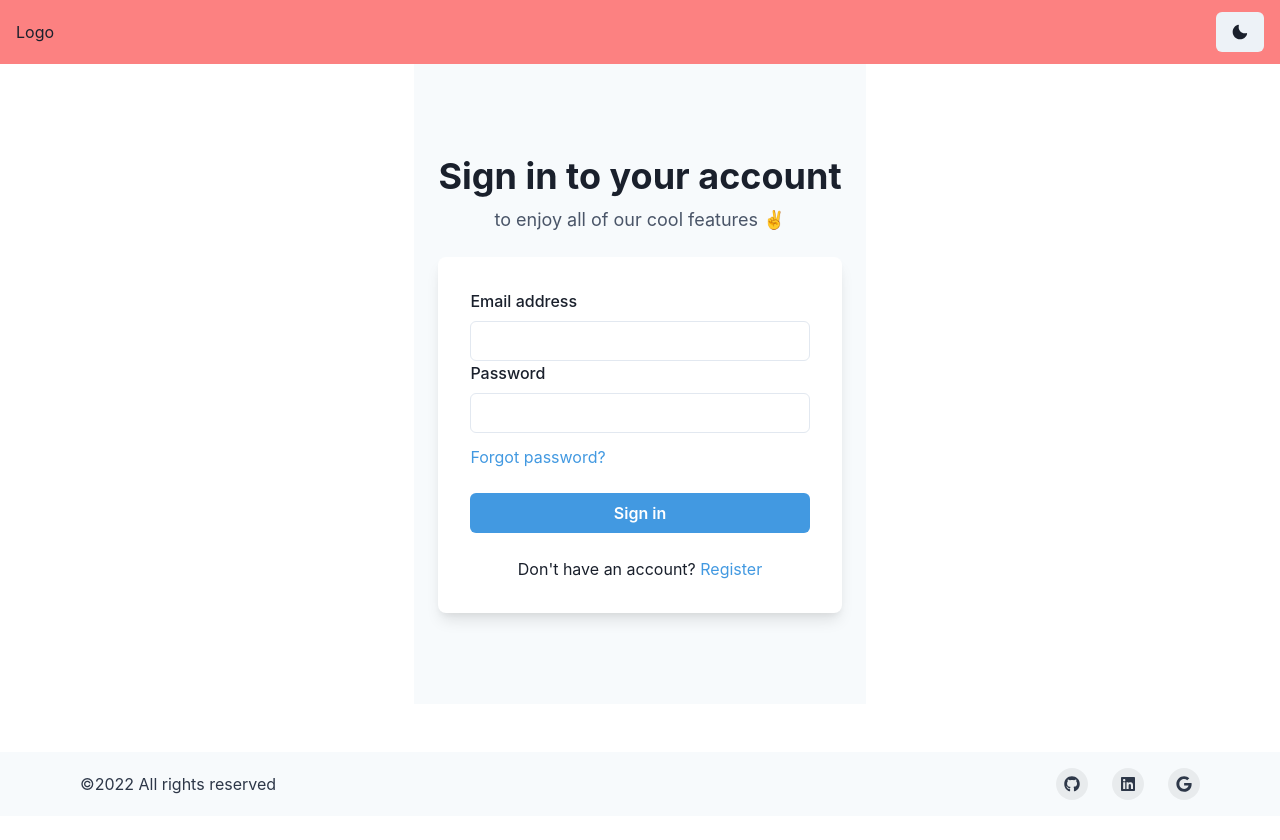
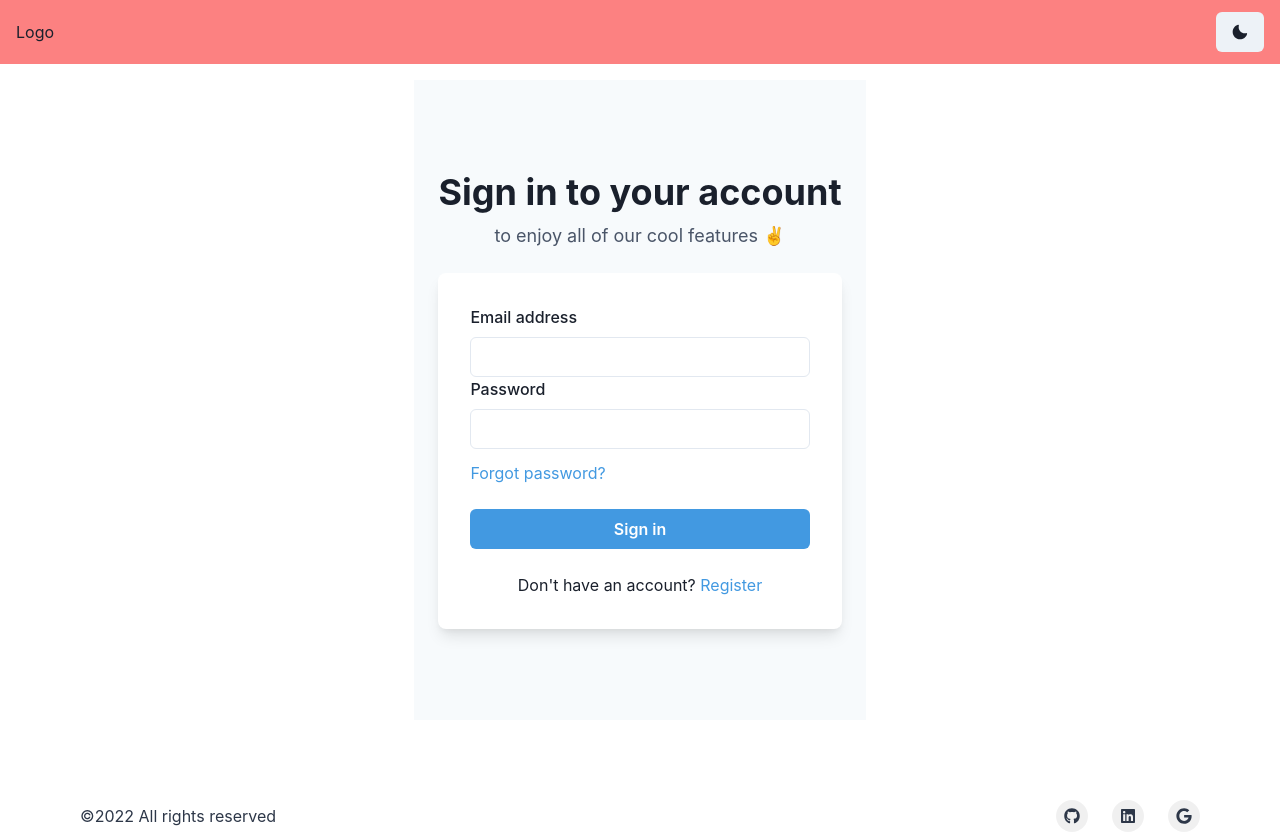
Before and after one commit to Jood80/bloggy, a React (Create React App) app in the folder client/: page /login in a window 1280 px wide. Before the commit the page ends 816 px from the top, so only its background shows below. Built offline with nearby package versions, Linux system fonts and the light colour scheme; no server answers.

Commit message:
Style(comp): tweak paddings, navbar position & Links

```diff
--- a/client/src/components/footer.js
+++ b/client/src/components/footer.js
@@ -39,15 +39,14 @@ const SocialButton = ({
 export default function Footer() {
   return (
     <Box
-      bg={useColorModeValue('gray.50', 'gray.900')}
       color={useColorModeValue('gray.700', 'gray.200')}>
       <Container
         as={Stack}
         maxW={'6xl'}
-        py={4}
+        pb={2}
+        pt={20}
         direction={{ base: 'column', md: 'row' }}
         spacing={4}
-        mt={12}
         justify={{ base: 'center', md: 'space-between' }}
         align={{ base: 'center', md: 'center' }}>
         <Text>©2022 All rights reserved</Text>
--- a/client/src/components/layout.js
+++ b/client/src/components/layout.js
@@ -11,6 +11,7 @@ export default function LandingLayout(props) {
         align="center"
         maxW={{ xl: "1200px" }}
         m="0 auto"
+        pt={20}
         {...props}
       >
         {props.children}
--- a/client/src/components/navbar.js
+++ b/client/src/components/navbar.js
@@ -1,5 +1,4 @@
 import { useState } from 'react'
-import { useNavigate } from 'react-router-dom';
 import {
   Box,
   Flex,
@@ -24,14 +23,12 @@ import { useAuth } from '../contexts/AuthContext';
 
 export default function Navbar() {
   const [error, setError] = useState()
-  const naviagte = useNavigate()
   const { colorMode, toggleColorMode } = useColorMode();
   const { currentUser, logout } = useAuth()
 
   const handleLogout = async () => {
     try {
       await logout()
-      naviagte('/')
     } catch (error) {
       setError(error)
     }
@@ -39,18 +36,17 @@ export default function Navbar() {
 
   return (
     <>
-      <Box bg={useColorModeValue('red.300', 'gray.900')} zIndex={1}
-        style={{ backdropFilter: 'blur(10px)' }} px={4}>
+      <Box bg={useColorModeValue('red.300', 'gray.900')} zIndex={1000} style={{ position: 'absolute', width: '100%' }}
+        px={4}>
         <Flex h={16} alignItems={'center'} justifyContent={'space-between'}>
           <Box><Link to='/'>Logo</Link></Box>
-
           <Flex alignItems={'center'}>
             <Stack direction={'row'} spacing={7}>
               <Button onClick={toggleColorMode}>
                 {colorMode === 'light' ? <MoonIcon /> : <SunIcon />}
               </Button>
               {currentUser ? (
-                <Menu zIndex={9999}>
+                <Menu>
                   <MenuButton
                     as={Button}
                     rounded={'base'}
@@ -65,10 +61,12 @@ export default function Navbar() {
                   <MenuList alignItems={'center'}>
                     <br />
                     <Center>
+                      <Link to='/home'>
                         <Avatar
                           size={'2xl'}
                           src={'https://avatars.dicebear.com/api/male/username.svg'}
                         />
+                      </Link>
                     </Center>
                     <br />
                     <Center>
@@ -76,11 +74,11 @@ export default function Navbar() {
                     </Center>
                     <br />
                     <MenuDivider />
+                    <Link to='/' onClick={handleLogout} >
                       <MenuItem>
-                      <Link to='/' onClick={handleLogout} >
                         Logout
+                      </MenuItem>
                     </Link>
-                    </MenuItem>
                   </MenuList>
                 </Menu>) : null}
             </Stack>
--- a/client/src/pages/landing-page.js
+++ b/client/src/pages/landing-page.js
@@ -25,8 +25,8 @@ export default function LandingPage() {
         <Stack
           align={'center'}
           spacing={{ base: 8, md: 10 }}
-          pt={{ base: 10, md: 20 }}
-          pb={{ base: 10, md: 2 }}
+          pt={{ base: 10, md: 14 }}
+          pb={{ base: 10, md: 4 }}
           direction={{ base: 'column', md: 'row' }}>
           <Stack flex={1} spacing={{ base: 5, md: 10 }}>
             <Heading
@@ -61,6 +61,7 @@ export default function LandingPage() {
             <Stack
               spacing={{ base: 4, sm: 6 }}
               direction={{ base: 'column', sm: 'row' }}>
+              <Link to='/register'>
                 <Button
                   rounded={'lg'}
                   size={'lg'}
@@ -69,20 +70,19 @@ export default function LandingPage() {
                   colorScheme={'red'}
                   bg={'red.400'}
                   _hover={{ bg: 'red.500' }}>
-                <Link to='/register'>
                   Get started
+                </Button>
               </Link>
-              </Button>
+              <Link to='/login'>
                 <Button
                   size={'lg'}
                   rounded={'lg'}
                   fontWeight={'normal'}
                   px={6}
                 >
-                <Link to='/login'>
                   Login
+                </Button>
               </Link>
-              </Button>
             </Stack>
           </Stack>
           <Flex
```
Lines whose indentation alone changed are shown as unchanged.
